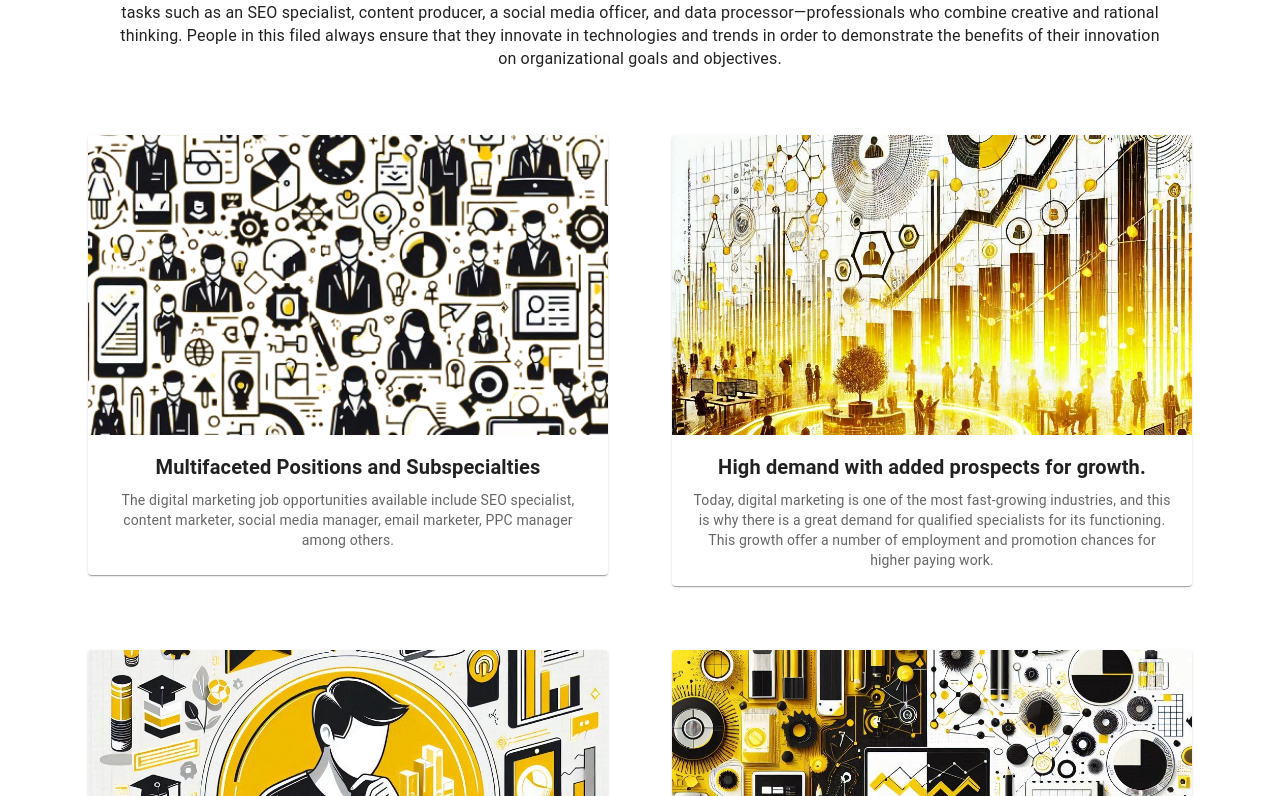
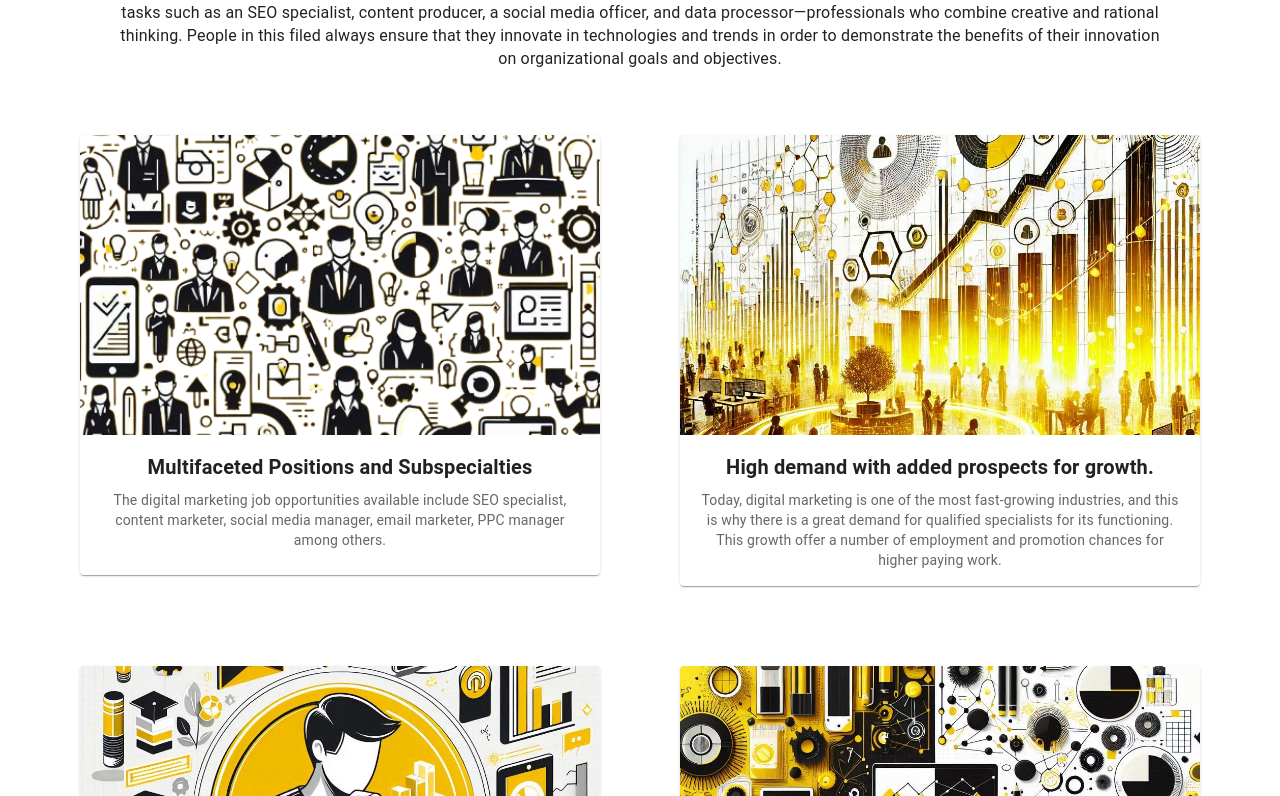
Before and after one commit to Devil-666-sk/Degibeez, a React (Vite) app in the folder digibeez/: page / in a window 1280 px wide. Shown: the part 5744-6540 px from the top of the page. Built offline with nearby package versions, Linux system fonts and the light colour scheme.

Commit message:
margin fix

```diff
--- a/digibeez/src/components/career/career.jsx
+++ b/digibeez/src/components/career/career.jsx
@@ -65,7 +65,7 @@ export default function Careers() {
                 }}>
                     Digital marketing refers to a process of marketing brands to people through web-based platforms to achieve customer interaction. It involves tasks such as an SEO specialist, content producer, a social media officer, and data processor—professionals who combine creative and rational thinking. People in this filed always ensure that they innovate in technologies and trends in order to demonstrate the benefits of their innovation on organizational goals and objectives.
                 </Typography>
-            <Grid container spacing={{xs:8, md:8}} justifyContent={'center'} sx={{marginX:5} }>
+            <Grid container spacing={{xs:8, md:10}} justifyContent={'center'} sx={{marginX:{xs:10,xl:12}} }>
                     {cardData.map((card, index) => (
                         <Grid item xs={12} sm={6} md={4}  key={index}>
                             <Card sx={{
```
